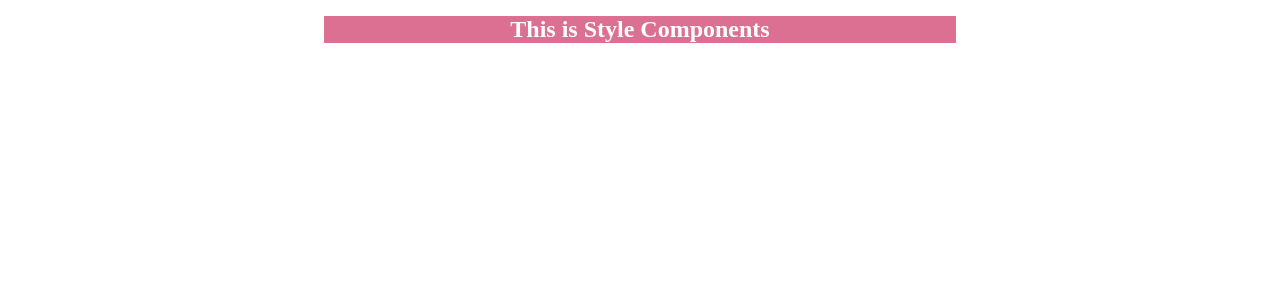
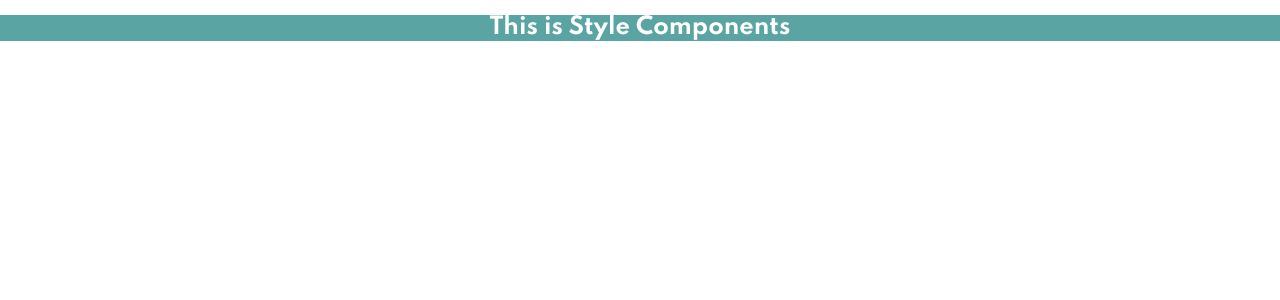
Before and after one commit to TKadyear/job-listing, a React (Create React App) app: page / in a window 1280 px wide. Shown: the top 300 px of the page. Built offline with nearby package versions, Linux system fonts and the light colour scheme.

Commit message:
Added color variables and font family

```diff
--- a/src/App.js
+++ b/src/App.js
@@ -1,23 +1,21 @@
-import logo from './logo.svg';
 import styled from 'styled-components';
 
 
 const Title = styled.h1`
     font-size: 1.5em;
+    font-family: 'Spartan';
     text-align: center;
     color: white;
   `;
-const Wrapper = styled.div`
-  width: 50%;
-  height: 50%;
+const ContainerMain = styled.div`
   margin: 0 auto;
-  background: palevioletred;
+  background: var(--primary);
 `;
 function App() {
   return (
-    <Wrapper>
+    <ContainerMain>
       <Title>This is Style Components</Title>
-    </Wrapper>
+    </ContainerMain>
   );
 }
 
--- /dev/null
+++ b/src/index.css
@@ -0,0 +1,20 @@
+:root {
+  --primary: #5ba4a4;
+  --bg-primary: #f0fafa;
+  --filter-tablets: #eef6f6;
+  --dark-bg: #7b8e8e;
+  --darker-bg: #2c3a3a;
+
+}
+
+@font-face {
+  font-family: 'Spartan';
+  src:
+    url('../public/fonts/Spartan-VariableFont_wght.woff') format('woff'),
+    url('../public/fonts/Spartan-VariableFont_wght.ttf') format('truetype');
+}
+
+body {
+  margin: 0 auto;
+  font-size: 15px;
+}
--- a/src/index.js
+++ b/src/index.js
@@ -2,10 +2,12 @@ import React from 'react';
 import { createRoot } from 'react-dom/client';
 import App from './App';
 import reportWebVitals from './reportWebVitals';
-
-createRoot(document.getElementById('root')).render(<React.StrictMode>
-  <App />
-</React.StrictMode>)
+import './index.css';
+createRoot(document.getElementById('root')).render(
+  <React.StrictMode>
+    <App />
+  </React.StrictMode>
+)
 
 
 // If you want to start measuring performance in your app, pass a function
```
Also changed, not shown: public/fonts/Spartan-VariableFont_wght.ttf (renamed from public/Spartan-VariableFont_wght.ttf), public/fonts/Spartan-VariableFont_wght.woff (added).
